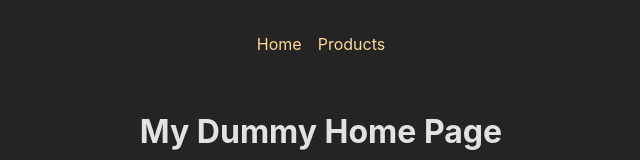
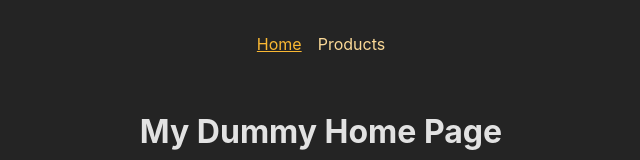
Before and after one commit to Mr-Rajat/21_1-router-dom, a React (Create React App) app: page / in a window 1280 px wide. Shown: the top 160 px of the page, without its empty margins (319-959 px from the left). Built offline with nearby package versions, Linux system fonts and the light colour scheme.

Commit message:
used NavLink instead of Link 4 setting Active link

```diff
--- a/src/components/MainNavigation.js
+++ b/src/components/MainNavigation.js
@@ -1,5 +1,5 @@
 import React from 'react';
-import { Link } from 'react-router-dom';
+import { NavLink } from 'react-router-dom';
 import classes from './MainNavigation.module.css'
 
 const MainNavigation = () => {
@@ -7,8 +7,9 @@
         <header className={classes.header}>
             <nav>
                 <ul className={classes.list}>
-                    <li><Link to='/'>Home</Link></li>
-                    <li><Link to='/products'>Products</Link></li>
+                    <li><NavLink to='/' className={({isActive})=> isActive ? classes.active : undefined} end
+                    >Home</NavLink></li>
+                    <li><NavLink to='/products' className={({isActive})=> isActive ? classes.active : undefined}>Products</NavLink></li>
                 </ul>
             </nav>
         </header>
```
